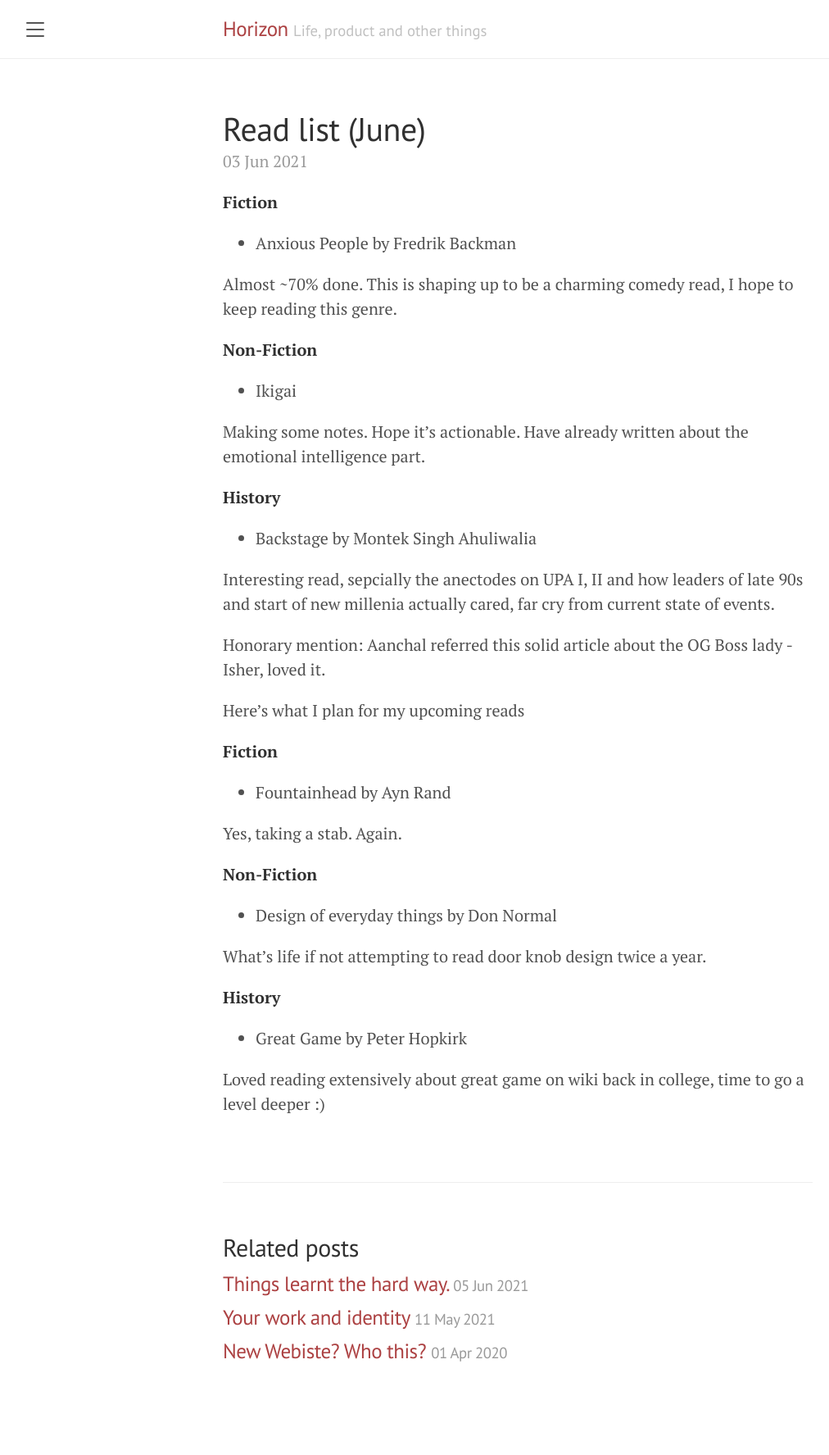
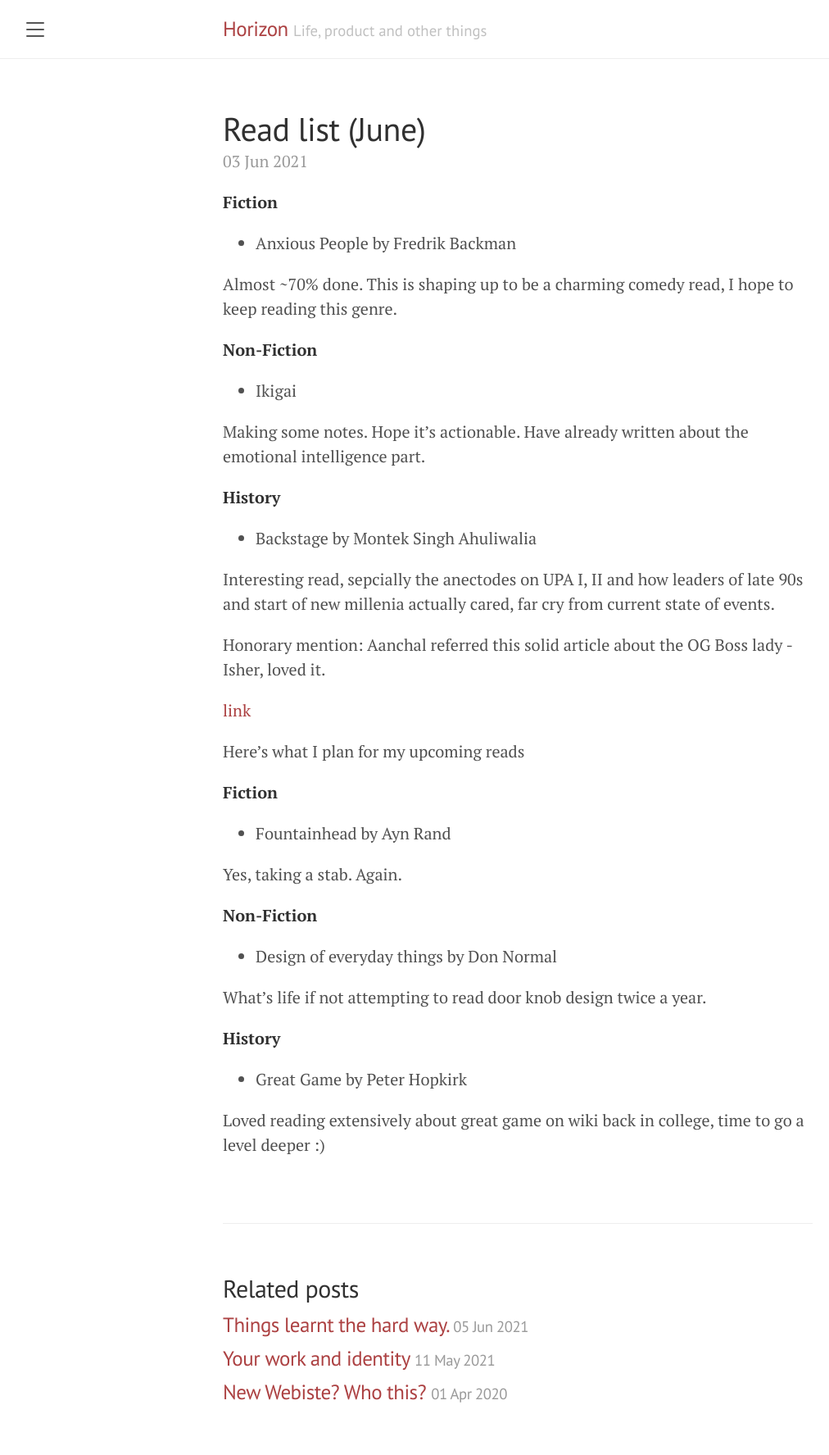
Before and after one commit to asaiatin/asaiatin.github.io, a Jekyll site: the page built from _posts/2021-06-03-Read list.md, in a window 1280 px wide. Shown: the whole page at 82% size, without its empty margins (8-1020 px from the left). Built offline with Jekyll 4.4.1, drawn with Linux system fonts in a browser that asks for light colours; before the commit the page ends 1725 px from its top, so only the background shows below that.

Commit message:
Fill in the blanks

```diff
--- a/_posts/2021-06-03-Read list.md
+++ b/_posts/2021-06-03-Read list.md
@@ -19,7 +19,10 @@ Making some notes. Hope it's actionable. Have already written about the emotiona
 
 Interesting read, sepcially the anectodes on UPA I, II and how leaders of late 90s and start of new millenia actually cared, far cry from current state of events.
 
-Honorary mention: Aanchal referred this solid article about the OG Boss lady - Isher, loved it. <link rel="Link" href="https://bhowmick-34728.medium.com/boss-lady-8-isher-judge-ahluwalia-98cbdb2ea75a">
+Honorary mention: Aanchal referred this solid article about the OG Boss lady - Isher, loved it.
+
+<p><a href="https://bhowmick-34728.medium.com/boss-lady-8-isher-judge-ahluwalia-98cbdb2ea75a">link</a></p>
+
 
 Here's what I plan for my upcoming reads
 
```
